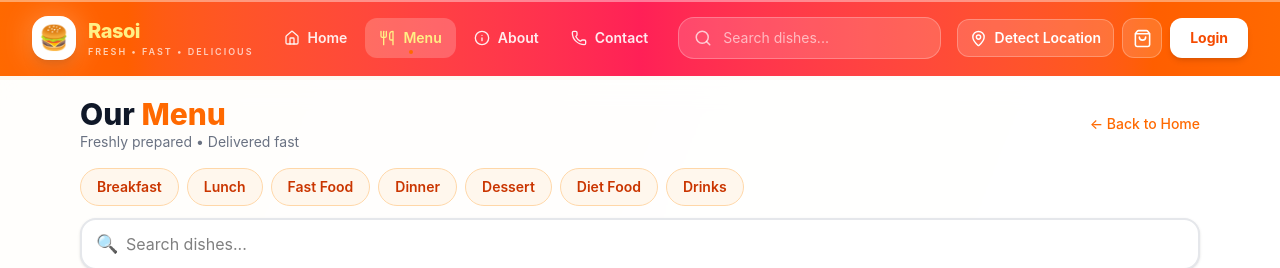
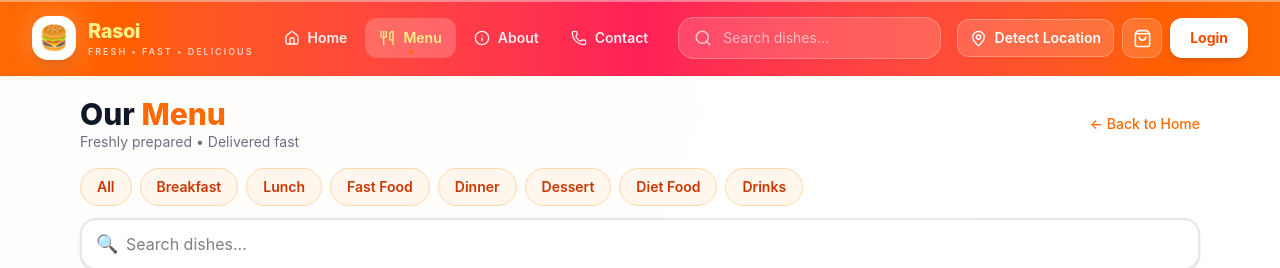
Before and after one commit to PiyushNigamDev/Rasoi, a React app in the folder frontend/: page /menu in a window 1280 px wide. Shown: the top 268 px of the page. Built offline with nearby package versions, Linux system fonts and the light colour scheme; the HTML template or start-up script is replaced by a standard one.

Commit message:
Updated project code

```diff
--- a/frontend/src/pages/Menu.jsx
+++ b/frontend/src/pages/Menu.jsx
@@ -328,13 +328,22 @@ function Menu() {
             </div>
 
             <div className="flex gap-2 overflow-x-auto pb-3 scrollbar-hide">
-              {["Breakfast", "Lunch", "Fast Food", "Dinner", "Dessert", "Diet Food", "Drinks"].map((meal) => (
+              {[
+                { label: "All", to: "/menu" },
+                { label: "Breakfast", to: "/menu/breakfast" },
+                { label: "Lunch", to: "/menu/lunch" },
+                { label: "Fast Food", to: "/menu/fastfood" },
+                { label: "Dinner", to: "/menu/dinner" },
+                { label: "Dessert", to: "/menu/dessert" },
+                { label: "Diet Food", to: "/menu/dietfood" },
+                { label: "Drinks", to: "/menu/drinks" },
+              ].map((meal) => (
                 <Link
-                  key={meal}
-                  to={`/menu/${meal === "Fast Food" ? "fastfood" : meal === "Diet Food" ? "dietfood" : meal.toLowerCase()}`}
+                  key={meal.label}
+                  to={meal.to}
                   className="whitespace-nowrap rounded-full border border-orange-200 bg-orange-50 px-4 py-2 text-sm font-semibold text-orange-700 transition hover:bg-orange-500 hover:text-white"
                 >
-                  {meal}
+                  {meal.label}
                 </Link>
               ))}
             </div>
```
